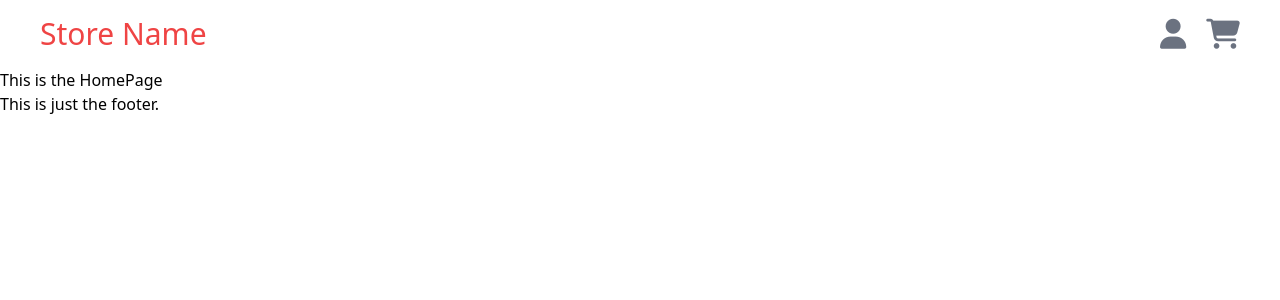
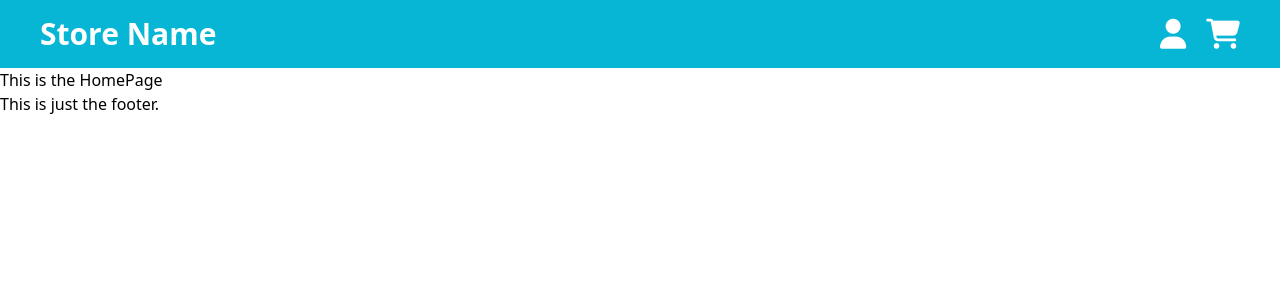
Before and after one commit to cazthetraveler/Hobby-E-Commerce, a React (Vite) app in the folder client/: page / in a window 1280 px wide. Shown: the top 300 px of the page. Built offline with nearby package versions, Linux system fonts and the light colour scheme.

Commit message:
made final changes to header design wise maybe

```diff
--- a/client/src/components/Header.jsx
+++ b/client/src/components/Header.jsx
@@ -1,16 +1,19 @@
 const Header = () => {
   //TODO
   // user button should open login/signup modal
-  // i think for cart, a menu should open from the right side of the screen?? unless we want to add a cart page?
+  // i think for cart, a menu should open from the right side of the screen??
   return (
-    <header className="flex justify-between px-10 py-4">
-      <h1 className="text-3xl text-red-500">Store Name</h1>
+    <header className="flex justify-between px-10 py-4 bg-cyan-500">
+      <button className="lg:hidden">
+        <i className="fa-solid fa-bars text-3xl text-white hover:text-cyan-800 duration-200"></i>
+      </button>
+      <h1 className="text-3xl text-white font-bold">Store Name</h1>
       <div>
         <button className="mr-5">
-          <i className="fa-solid fa-user text-3xl text-gray-500 hover:text-gray-300"></i>
+          <i className="fa-solid fa-user text-3xl text-white hover:text-cyan-800 duration-200"></i>
         </button>
         <button>
-          <i className="fa-solid fa-cart-shopping text-3xl text-gray-500 hover:text-gray-300"></i>
+          <i className="fa-solid fa-cart-shopping text-3xl text-white hover:text-cyan-800 duration-200"></i>
         </button>
       </div>
     </header>
```
